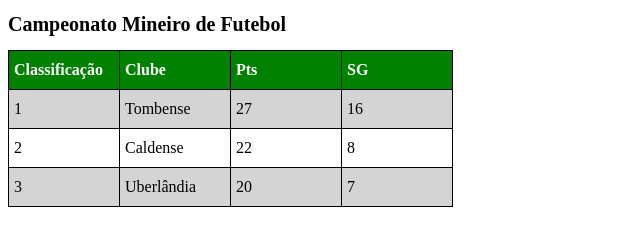
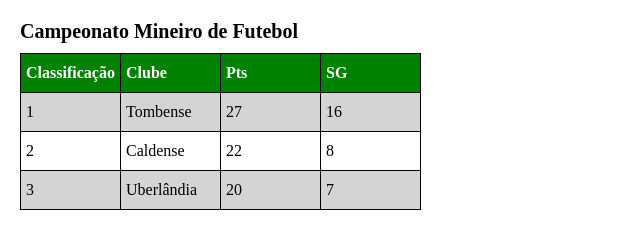
Before and after one commit to EderleiSilva/teste-tecnico-tabela, a plain HTML site: page index.html in a window 1280 px wide. Shown: the whole page, without its empty margins (0-640 px from the left). Drawn offline with Linux system fonts and the light colour scheme.

Commit message:
Adicionado css para resetar as configurações padrõs do navegador

```diff
--- a/index.html
+++ b/index.html
@@ -4,6 +4,7 @@
     <meta charset="UTF-8">
     <meta name="viewport" content="width=device-width, initial-scale=1.0">
 
+    <link rel="stylesheet" href="/src/css/reset.css">
     <link rel="stylesheet" href="/src/css/style.css">
 
     <title>Campeonato Mineiro de Futebol</title>
--- /dev/null
+++ b/src/css/reset.css
@@ -0,0 +1,5 @@
+*{
+    padding: 0;
+    margin: 0;
+    box-sizing: border-box;
+}
--- a/src/css/style.css
+++ b/src/css/style.css
@@ -1,5 +1,10 @@
+body{
+    padding: 20px;
+}
+
 .title {
     font-size: 20px;
+    padding-bottom: 10px;
 }
 
 .table{
```
